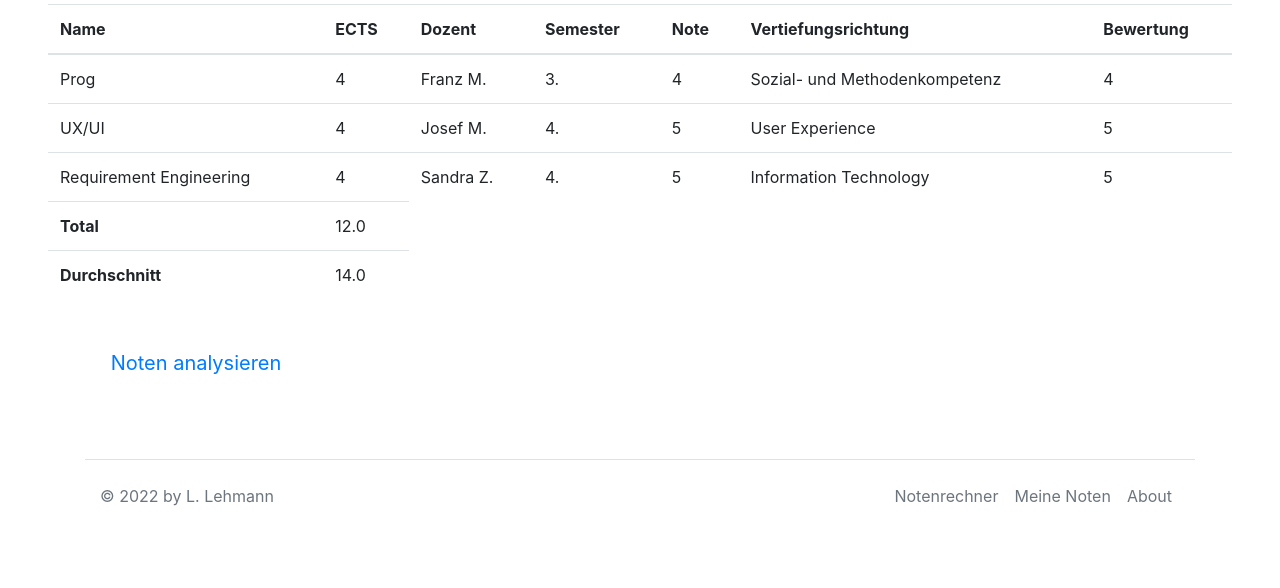
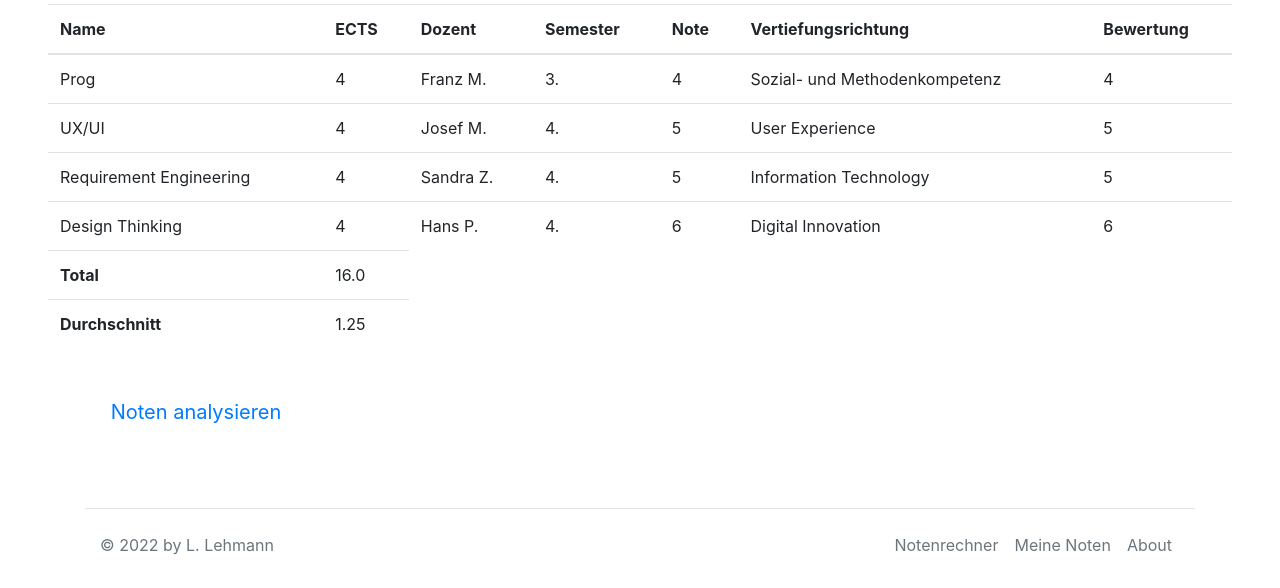
Before and after one commit to luklehm/prog2, a Flask app: page /meine_noten in a window 1280 px wide. Shown: the part 399-987 px from the top of the page. Before the commit the page ends 905 px from the top, so only its background shows below. Run offline with Flask 2, Linux system fonts and the light colour scheme; some libraries are stand-ins or nearby versions.

```diff
--- a/eintrage.json
+++ b/eintrage.json
@@ -25,5 +25,14 @@
         "Note": "5",
         "Vertiefungsrichtung": "Information Technology",
         "Bewertung": "5"
+    },
+    "2022-05-07 16:13:39.809000": {
+        "Name": "Design Thinking",
+        "ECTS": "4",
+        "Dozent": "Hans P.",
+        "Semester": "4.",
+        "Note": "6",
+        "Vertiefungsrichtung": "Digital Innovation",
+        "Bewertung": "6"
     }
 }
--- a/main.py
+++ b/main.py
@@ -72,6 +72,9 @@ def meine_noten():
         else:
             total_ects[ects] = float(total_ects[ects]) + float(values['ECTS'])
 
+    for key, value in total_ects.items():
+        total = value
+
     durchschnitt_noten = {}
     for key, values in eingabe.items():
         note = str(values['ECTS'])
@@ -80,10 +83,17 @@ def meine_noten():
             durchschnitt_noten[note] = float(values['Note'])
         else:
             durchschnitt_noten[note] = float(durchschnitt_noten[note]) + float(values['Note'])
-    return render_template("Meine_Noten.html", neuedaten=eingabe, user=filter_liste, ver=gefiltert, total_ects=total_ects, durchschnitt_noten=durchschnitt_noten)
+
+    for key, value in durchschnitt_noten.items():
+        durchschnitt = float(value) / float(total) #Das funktioniert so noch nicht, ich rechne hier die Noten gesamt durch die ECTS gesamt
+        #Man muss aber die Noten gesammt durch die Anzahl Einträge rechnen.
+
+
+    return render_template("Meine_Noten.html", neuedaten=eingabe, user=filter_liste, ver=gefiltert, total_ects=total_ects, durchschnitt=durchschnitt)
 
 
 # Da habe ich keine Ahnung was schreiben und muss ich morgen selbst nochmal anschauen
+# Sollte jetzt soweit gehen aber idk
 
 @app.route("/analyse", methods=['GET', 'POST'])
 def analyse():
--- a/templates/Meine_Noten.html
+++ b/templates/Meine_Noten.html
@@ -93,9 +93,7 @@
                 </tr>
                 <tr>
                     <th scope="row">Durchschnitt</th>
-                    {% for key, value in durchschnitt_noten.items() %}
-                    <td>{{ value }}</td>
-                    {% endfor %}
+                    <td>{{ durchschnitt }}</td>
                 </tr>
             </tfoot>
         {% endif %}
```
